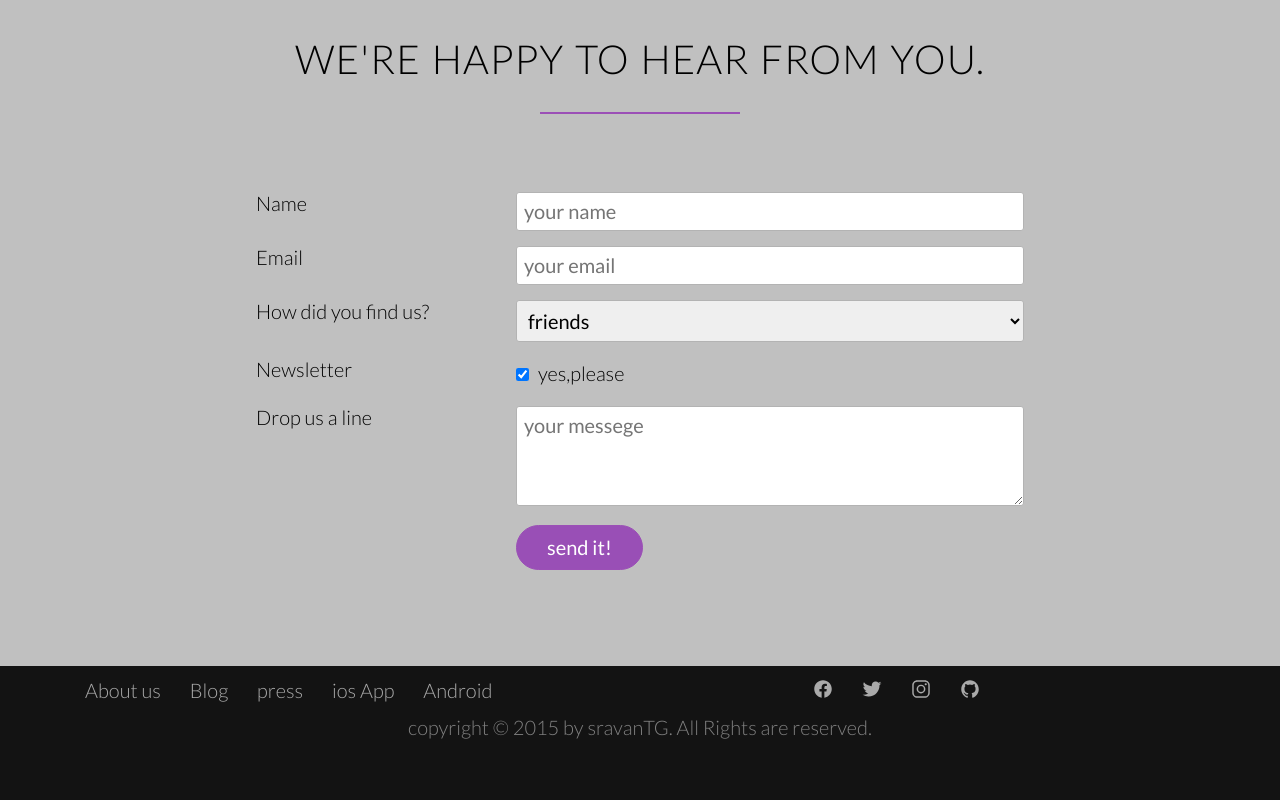
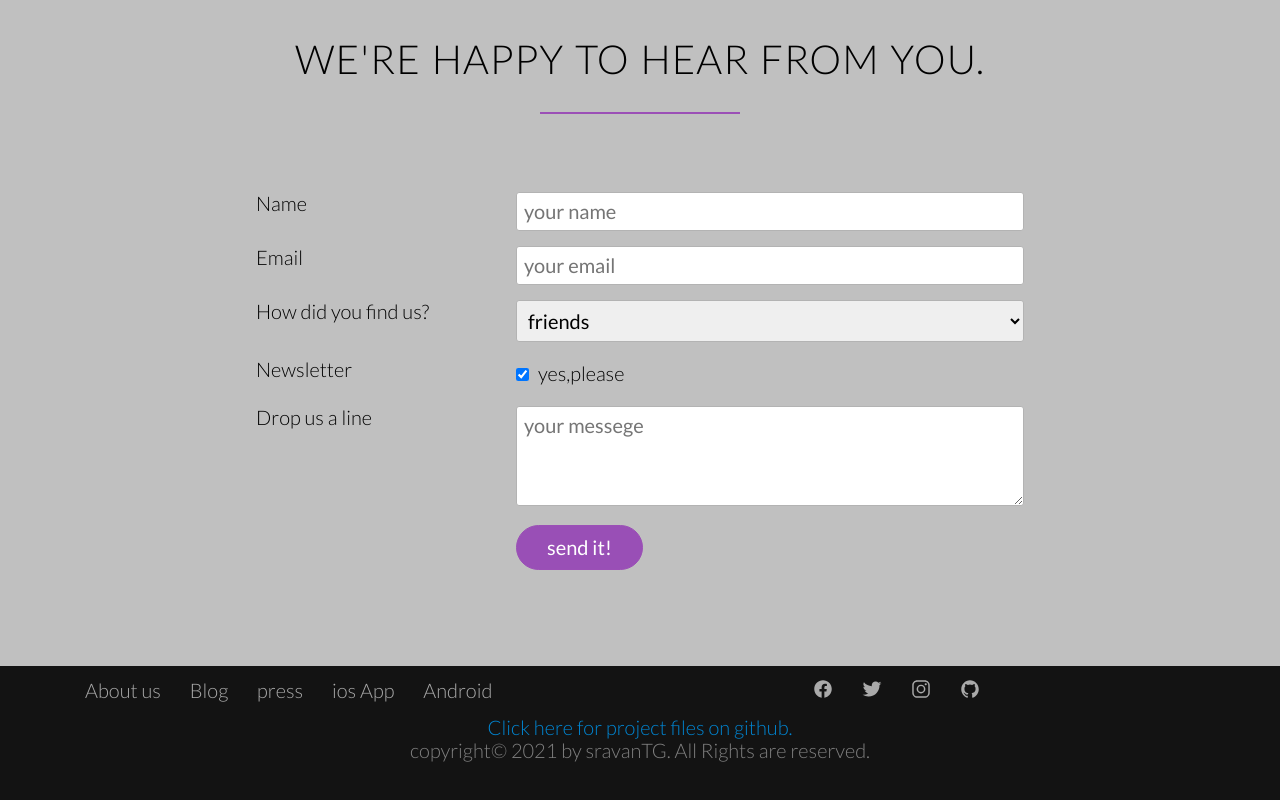
Before and after one commit to sravanTG/Omnifood, a plain HTML site: page index.html in a window 1280 px wide. Shown: the part 5024-5824 px from the top of the page. Drawn offline with nearby package versions, Linux system fonts and the light colour scheme.

Commit message:
added project files link in the footer section.

```diff
--- a/index.html
+++ b/index.html
@@ -624,7 +624,8 @@
         </div>
       </div>
       <div class="row">
-        <p>copyright &copy; 2015 by sravanTG. All Rights are reserved.</p>
+
+        <p><a class="project-link" target="_blank" href="https://github.com/sravanTG/omnifood">Click here for project files on github.</a><br>copyright&copy; 2021 by sravanTG. All Rights are reserved.</p>
       </div>
     </footer>
     <script
--- a/resources/css/style.css
+++ b/resources/css/style.css
@@ -351,14 +351,18 @@ a.btn-app2 {
 }
 
 .twitter:link,
-.twitter:visited {
+.twitter:visited,
+.project-link:link,
+.project-link:visited {
   text-decoration: none;
   color: rgb(0, 134, 211);
   padding-bottom: 1px;
 }
 
 .twitter:hover,
-.twitter:active {
+.twitter:active,
+.project-link:hover,
+.project-link:active {
   color: rgb(255, 255, 255);
   border-bottom: 2px solid transparent;
   transition: transform color 0.5s;
```
